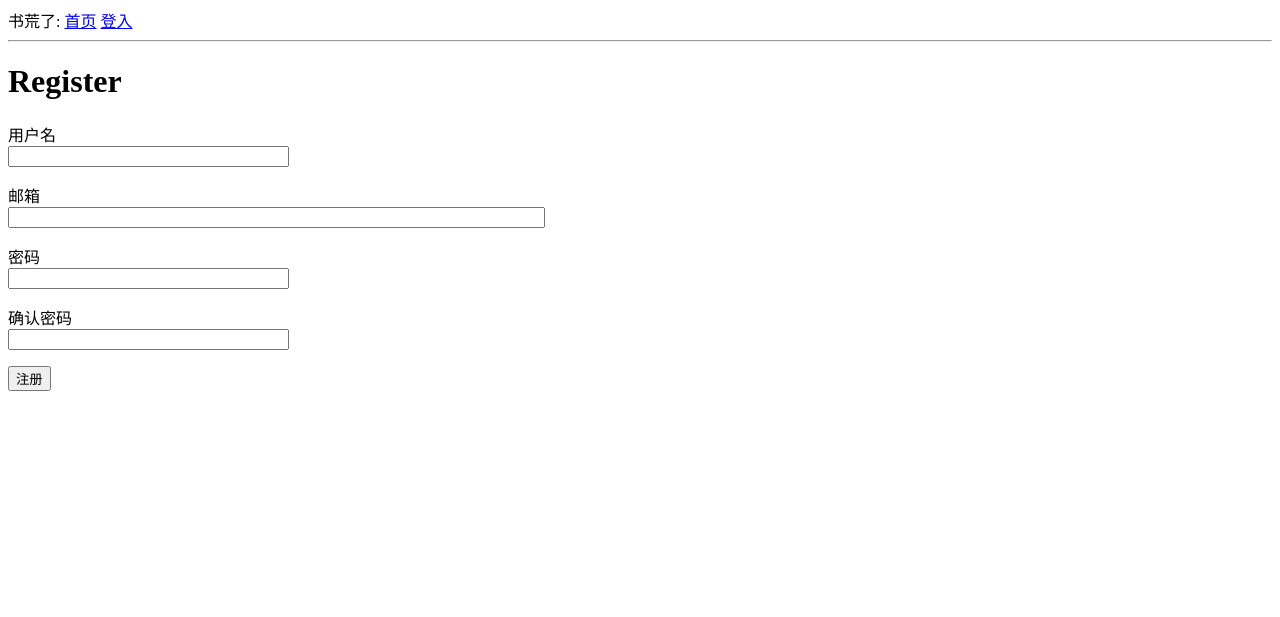
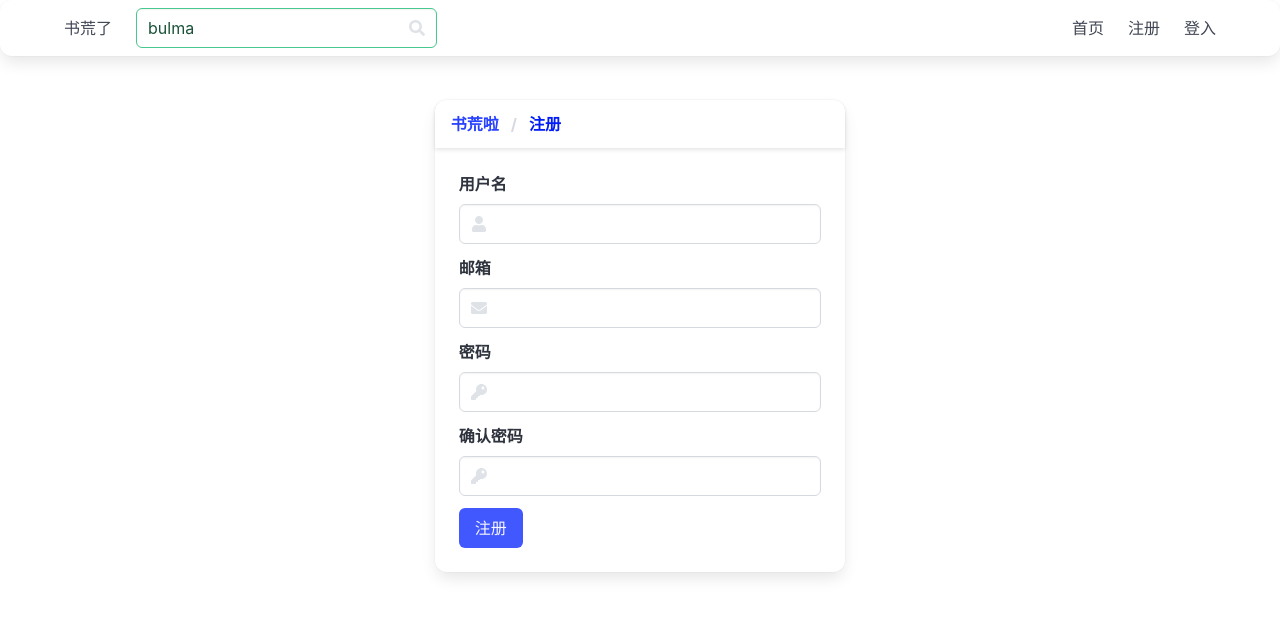
Before and after one commit to zlc1994/shuhuangla, a Flask app: page /register in a window 1280 px wide. Shown: the top 617 px of the page. Run offline with Flask 2, Linux system fonts and the light colour scheme; some libraries are stand-ins or nearby versions.

Commit message:
improve face

```diff
--- a/application/routes.py
+++ b/application/routes.py
@@ -1,16 +1,18 @@
 from application import app, db
 from flask import render_template, flash, redirect, url_for, request
 from application.forms import LoginForm, RegistrationForm
-from application.models import User
+from application.models import User, Comment
 from flask_login import current_user, login_user, logout_user, login_required
 from werkzeug.urls import url_parse
+import arrow
 
 
 @app.route('/')
 @app.route('/index')
-@login_required
 def index():
-    return render_template('index.html', title='首页', comments=current_user.comments)
+    page = request.args.get('page', 1, type=int)
+    pagination = Comment.query.paginate(page, 10, False)
+    return render_template('index.html', title='首页', comments=pagination.items, pagination=pagination)
 
 @app.route('/login', methods=['GET', 'POST'])
 def login():
@@ -32,7 +34,7 @@ def login():
 @app.route('/logout')
 def logout():
     logout_user()
-    flash('登出成功！')
+    flash('登出成功！', 'is-success')
     return redirect(url_for('index'))
 
 @app.route('/register', methods=['GET', 'POST'])
@@ -53,3 +55,10 @@ def register():
 def user(username):
     user = User.query.filter_by(username=username).first_or_404()
     return render_template('user.html', user=user)
+
+
+@app.before_request
+def before_request():
+    if current_user.is_authenticated:
+        current_user.last_seen = arrow.utcnow()
+        db.session.commit()
--- /dev/null
+++ b/application/static/css/style.css
@@ -0,0 +1,3 @@
+.sep20 {
+    height: 20px;
+}
--- /dev/null
+++ b/application/templates/_message.html
@@ -0,0 +1,13 @@
+{% with messages = get_flashed_messages(with_categories=true) %}
+{% if messages %}
+    {% for category, message in messages %}
+    <div class="columns"></div>
+    <div class="message {{ category }} is-one-quarter-desktop" onclick="$(this).slideUp('fast')">
+        <div class="message-body">
+        {{ message }}
+        </div>
+    </div>
+    </div>
+    {% endfor %}
+{% endif %}
+{% endwith %}
--- /dev/null
+++ b/application/templates/_navbar.html
@@ -0,0 +1,40 @@
+<nav class="navbar card" role="navigation" aria-label="main navigation">
+    <div class="container">
+        <div class="navbar-brand">
+            <a class="navbar-item" href="{{ url_for('index') }}">
+            书荒了
+            </a>
+
+            <div class="navbar-burger">
+            <span></span>
+            <span></span>
+            <span></span>
+            </div>
+        </div>
+        <div class="navbar-menu">
+            <div class="navbar-start">
+                <form class="navbar-item">
+                    <div class="control has-icons-right">
+                        <input class="input is-success" type="text" placeholder="Text input" value="bulma">
+                        <span class="icon is-small is-right">
+                            <i class="fas fa-search"></i>
+                        </span>
+                    </div>
+                </form>
+            </div>
+
+            <div class="navbar-end">
+                <a class="navbar-item" href="{{ url_for('index') }}">
+                  首页
+                </a>
+                {% if current_user.is_anonymous %}
+                <a class="navbar-item" href="{{ url_for('register') }}">注册</a>
+                <a class="navbar-item" href="{{ url_for('login') }}">登入</a>
+                {% else %}
+                <a class="navbar-item" href="{{ url_for('user', username=current_user.username) }}">{{ current_user.username }}</a>
+                <a class="navbar-item" href="{{ url_for('logout') }}">登出</a>
+                {% endif %}
+            </div>
+        </div>
+    </div>
+</nav>
--- a/application/templates/base.html
+++ b/application/templates/base.html
@@ -1,31 +1,34 @@
-<html>
+<!doctype html>
+<html lang="zh-CN">
   <head>
+    <!-- Required meta tags -->
+    <meta charset="utf-8">
+    <meta name="viewport" content="width=device-width, initial-scale=1, shrink-to-fit=no">
+
+    <!-- Bootstrap CSS -->
+    <link href="https://cdn.bootcss.com/bulma/0.6.2/css/bulma.min.css" rel="stylesheet">
+    <link href="{{ url_for('static', filename='css/style.css') }}" rel="stylesheet">
+
+    <title>
         {% if title %}
-      <title>{{ title }} - 书荒了</title>
+        {{ title }} - 书荒啦
         {% else %}
-      <title>欢迎来到书荒了</title>
+        欢迎来到书荒了
         {% endif %}
+
+    </title>
   </head>
   <body>
-        <div>书荒了:
-            <a href="/">首页</a>
-            {% if current_user.is_anonymous %}
-            <a href="{{ url_for('login') }}">登入</a>
-            {% else %}
-            <a href="{{ url_for('user', username=current_user.username) }}">我的帐号</a>
-            <a href="{{ url_for('logout') }}">登出</a>
-            {% endif %}
-        </div>
-        <hr>
-        {% with messages = get_flashed_messages() %}
-        {% if messages %}
-        <ul>
-            {% for message in messages %}
-            <li>{{ message }}</li>
-            {% endfor %}
-        </ul>
-        {% endif %}
-        {% endwith %}
-        {% block content %}{% endblock %}
+    {% include "_navbar.html" %}
+    <div class="sep20"></div>
+    {% include "_message.html" %}
+
+    {% block content %}
+    {% endblock %}
+
+    <!-- Optional JavaScript -->
+    <!-- jQuery first, then Popper.js, then Bootstrap JS -->
+    <script src="https://cdn.bootcss.com/jquery/3.3.1/jquery.min.js"></script>
+    <script defer src="https://use.fontawesome.com/releases/v5.0.8/js/all.js"></script>
   </body>
 </html>
--- a/application/templates/register.html
+++ b/application/templates/register.html
@@ -1,37 +1,65 @@
 {% extends "base.html" %}
 
 {% block content %}
-    <h1>Register</h1>
-    <form action="" method="post">
-        {{ form.hidden_tag() }}
-        <p>
-            {{ form.username.label }}<br>
-            {{ form.username(size=32) }}<br>
-            {% for error in form.username.errors %}
-            <span style="color: red;">[{{ error }}]</span>
-            {% endfor %}
-        </p>
-        <p>
-            {{ form.email.label }}<br>
-            {{ form.email(size=64) }}<br>
-            {% for error in form.email.errors %}
-            <span style="color: red;">[{{ error }}]</span>
-            {% endfor %}
-        </p>
-        <p>
-            {{ form.password.label }}<br>
-            {{ form.password(size=32) }}<br>
-            {% for error in form.password.errors %}
-            <span style="color: red;">[{{ error }}]</span>
-            {% endfor %}
-        </p>
-        <p>
-            {{ form.password2.label }}<br>
-            {{ form.password2(size=32) }}<br>
-            {% for error in form.password2.errors %}
-            <span style="color: red;">[{{ error }}]</span>
-            {% endfor %}
-        </p>
-        <p>{{ form.submit() }}</p>
-    </form>
+<div class="columns">
+    <div class="column is-one-third"></div>
+    <div class="column is-one-third">
+    <div class="card">
+        <div class="card-header">
+            <div class="breadcrumb card-header-title" aria-label="breadcrumbs">
+                    <ul>
+                        <li><a href="{{ url_for('index') }}">书荒啦</a></li>
+                        <li class="is-active"><a href="#" aria-current="page">注册</a></li>
+                    </ul>
+            </div>
+        </div>
+        <div class="card-content">
+            <form action="" method="post">
+                    {{ form.hidden_tag() }}
+                    <div class="field">
+                        {{ form.username.label(class="label") }}
+                        <div class="control has-icons-left">
+                            {{ form.username(class="input") }}
+                            <span class="icon is-small is-left">
+                                <i class="fas fa-user"></i>
+                            </span>
+                        </div>
+                    </div>
+                    <div class="field">
+                            {{ form.email.label(class="label") }}
+                            <div class="control has-icons-left">
+                                {{ form.email(class="input") }}
+                                <span class="icon is-small is-left">
+                                    <i class="fas fa-envelope"></i>
+                                </span>
+                            </div>
+                    </div>
+                    <div class="field">
+                            {{ form.password.label(class="label") }}
+                            <div class="control has-icons-left">
+                                {{ form.password(class="input") }}
+                                <span class="icon is-small is-left">
+                                    <i class="fas fa-key"></i>
+                                </span>
+                            </div>
+                    </div>
+                    <div class="field">
+                            {{ form.password2.label(class="label") }}
+                            <div class="control has-icons-left">
+                                {{ form.password2(class="input") }}
+                                <span class="icon is-small is-left">
+                                    <i class="fas fa-key"></i>
+                                </span>
+                            </div>
+                    </div>
+                    <div class="field is-grouped">
+                        <div class="control">
+                            {{ form.submit(class="button is-link") }}
+                        </div>
+                    </div>
+            </form>
+        </div>
+    </div>
+    </div>
+</div>
 {% endblock %}
--- a/shuhuang.py
+++ b/shuhuang.py
@@ -1,4 +1,20 @@
 from application import app, db, migrate
+from flask import url_for
+import os
+
+
+@app.context_processor
+def override_url_for():
+    return dict(url_for=dated_url_for)
+
+def dated_url_for(endpoint, **values):
+    if endpoint == 'static':
+        filename = values.get('filename', None)
+        if filename:
+            file_path = os.path.join(app.root_path,
+                                     endpoint, filename)
+            values['q'] = int(os.stat(file_path).st_mtime)
+    return url_for(endpoint, **values)
 
 
 if __name__ == "__main__":
```
Also changed, not shown: application/templates/_comments.html (added, +29 -0 lines), application/templates/_macros.html (added, +42 -0 lines), application/templates/index.html (+9 -4 lines), application/templates/login.html (+49 -20 lines), application/templates/user.html (+7 -1 lines), README.md. Lines whose indentation alone changed are shown as unchanged.
